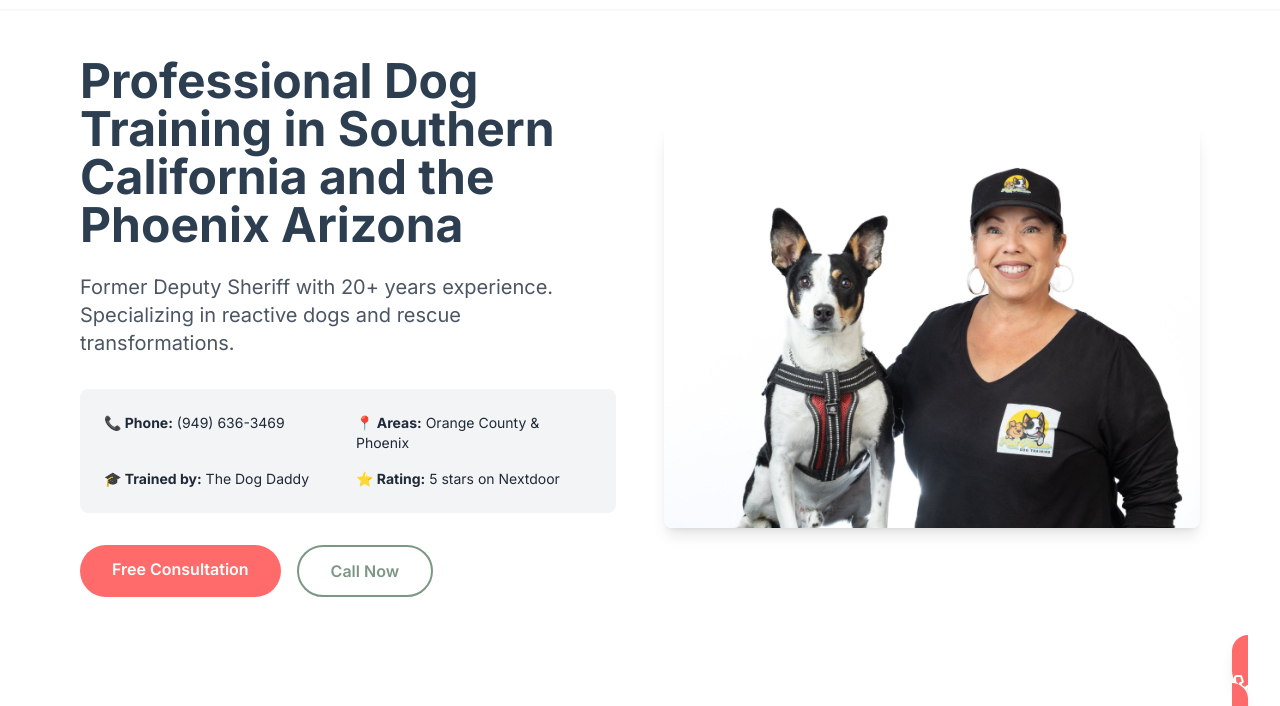
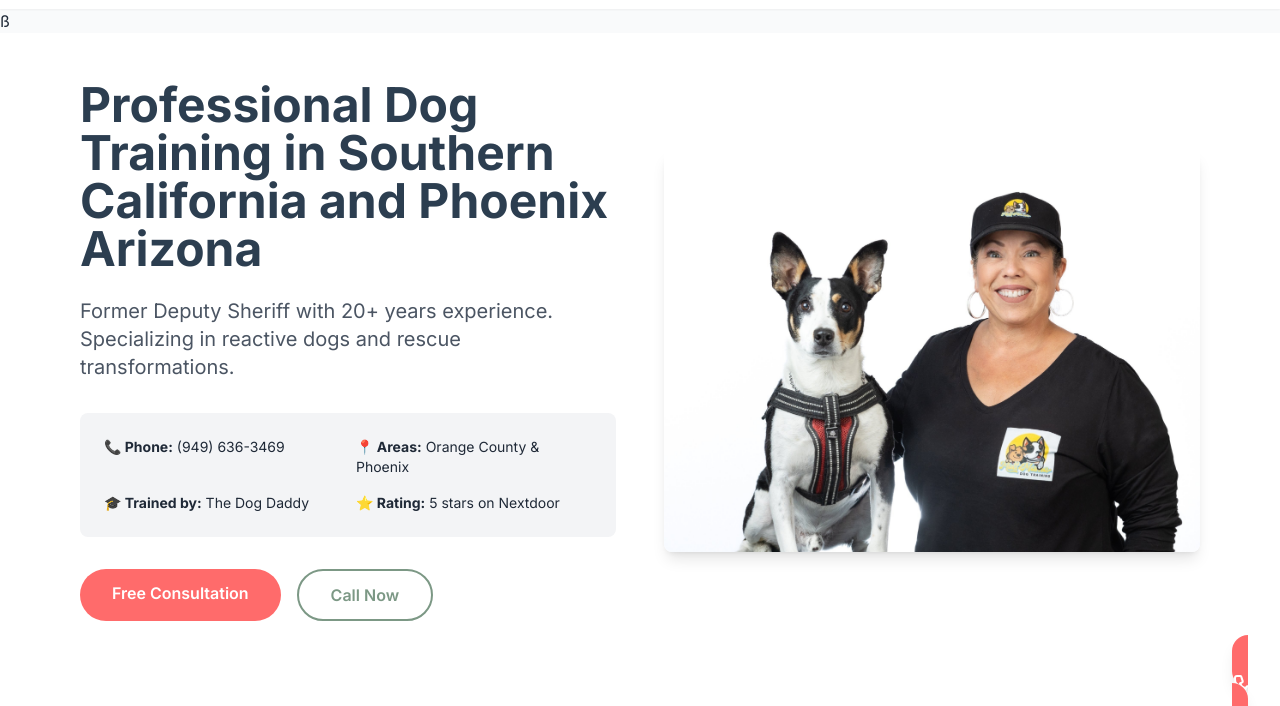
Before and after one commit to idratherbecamping/MuttMamma, a website: page index.html in a window 1280 px wide. Shown: the part 55-761 px from the top of the page. Drawn offline with nearby package versions, Linux system fonts and the light colour scheme; a script that the page names is missing.

Commit message:
update title

```diff
--- a/index.html
+++ b/index.html
@@ -84,14 +84,14 @@
         </div>
     </nav>
 
-    <!-- Hero Section - Simple -->
+    <!-- Hero Section - Simple -->ß
     <section id="home" class="bg-white py-12">
         <div class="max-w-6xl mx-auto px-4">
             <div class="grid md:grid-cols-2 gap-12 items-center">
                 <!-- Content -->
                 <div>
                     <h1 class="text-4xl md:text-5xl font-bold text-navy mb-6">
-                        Professional Dog Training in Southern California and the Phoenix Arizona
+                        Professional Dog Training in Southern California and Phoenix Arizona
                     </h1>
                     <p class="text-xl text-gray-600 mb-8">
                         Former Deputy Sheriff with 20+ years experience. Specializing in reactive dogs and rescue transformations.
```
